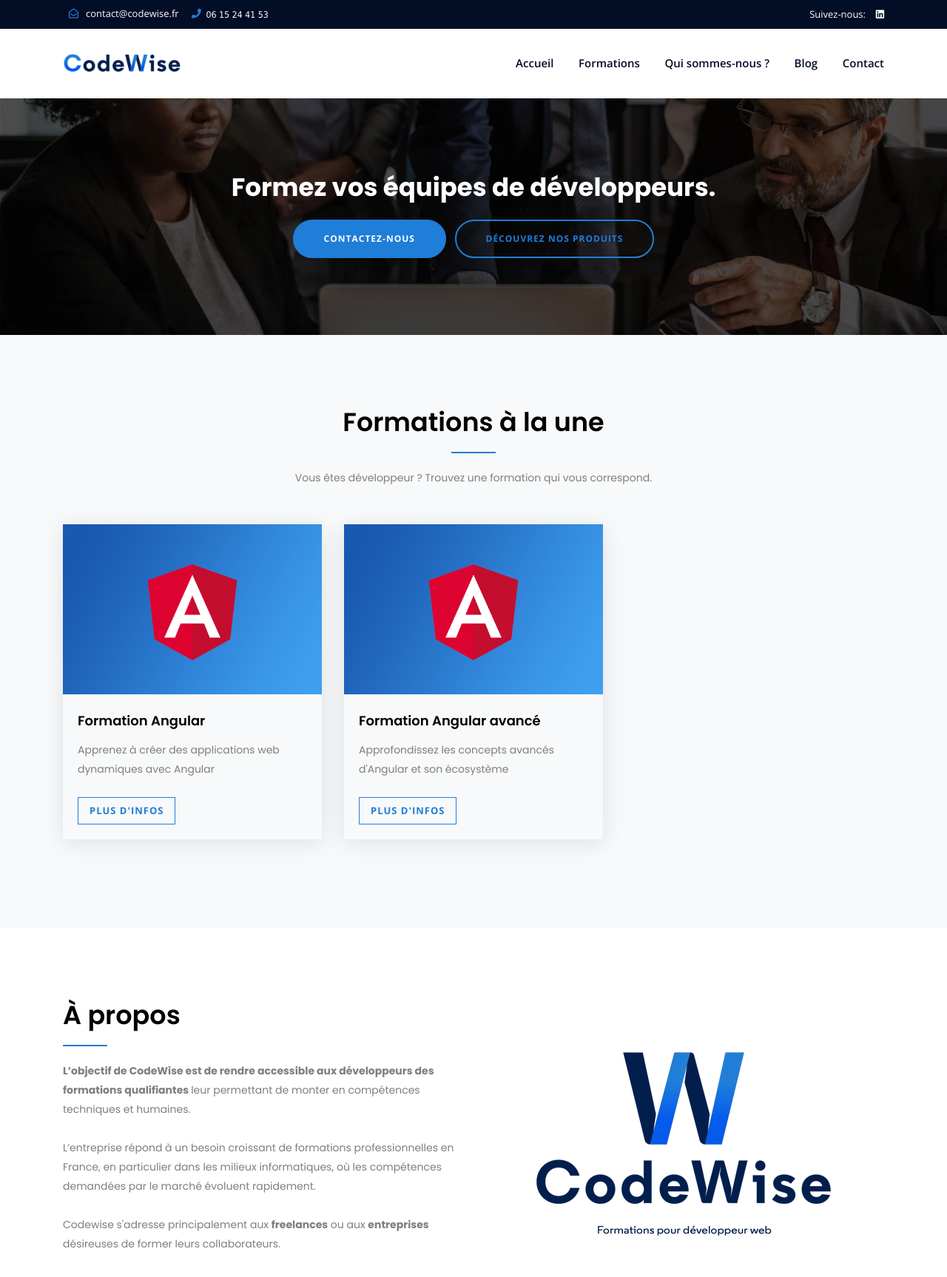
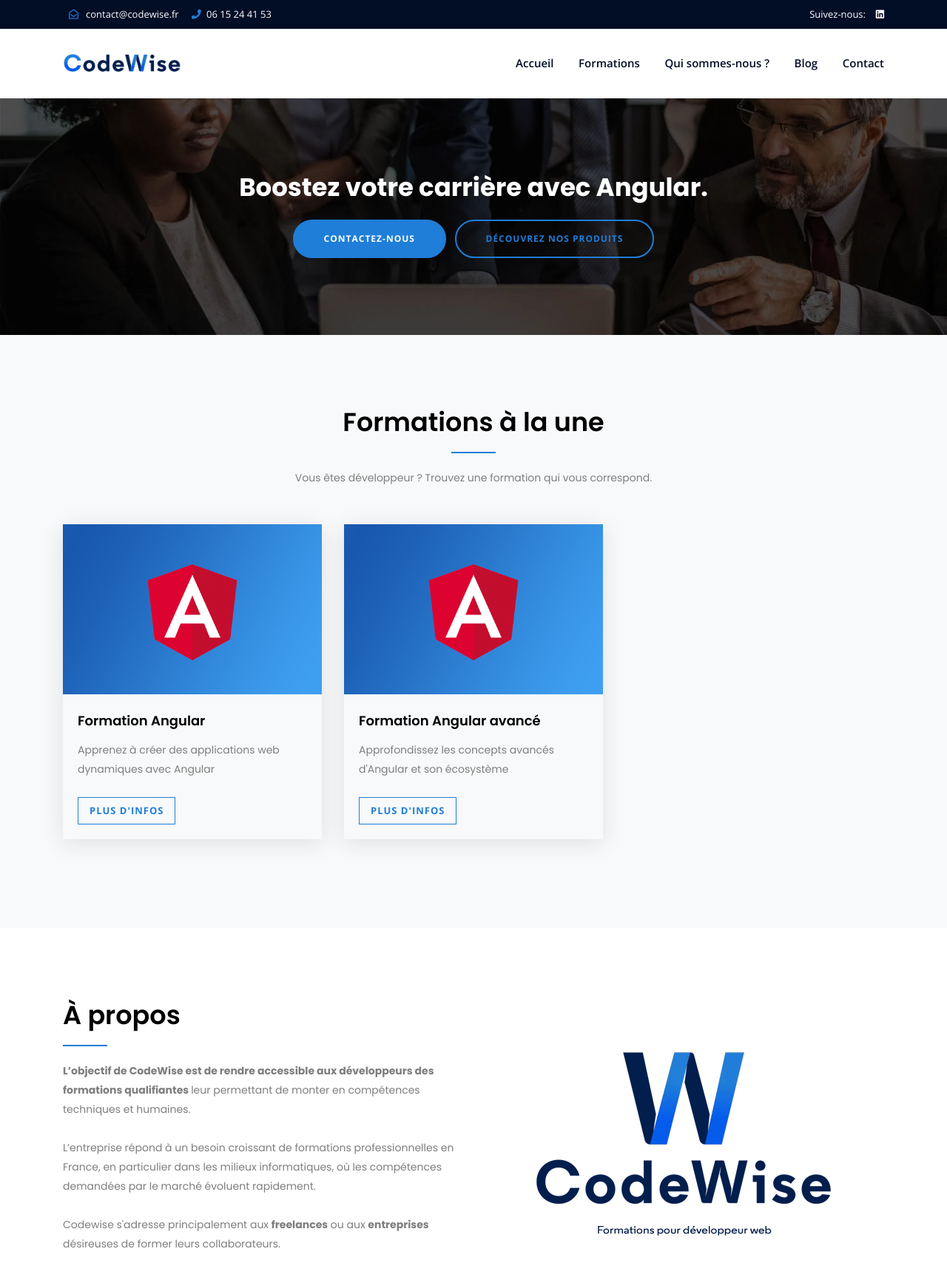
Before and after one commit to hubergerard/hubergerard.github.io, a Jekyll site: the page built from index.html, in a window 1280 px wide, cut to the strip 0-1831 px from the top of the page. Shown: the top 1727 px of the strip at 74% size. Built offline with Jekyll 4.4.1, drawn with Linux system fonts in a browser that asks for light colours; some of the changed text lies outside the part shown.

Commit message:
change slogan + change year copyright and number's formation + change img for text phone number

```diff
--- a/_config.yml
+++ b/_config.yml
@@ -1,7 +1,7 @@
-title: "CodeWise - Formations pour développeurs"
+title: "CodeWise - Boostez votre carrière avec Angular"
 email: "themeaffairs@gmail.com"
 description: >- # this means to ignore newlines until "baseurl:"
- CodeWise - Formations pour développeurs. Des formations techniques, soft-skills, management.
+ CodeWise - Boostez votre carrière avec Angular. Des formations techniques, soft-skills, management.
 baseurl: # the subpath of your site, e.g. /blog
 url: https://codewise.fr # the base hostname & protocol for your site, e.g. http://example.com or  https://tradejk.netlify.com
 blog-url: https://blog.codewise.fr
--- a/_includes/call_to_action.html
+++ b/_includes/call_to_action.html
@@ -3,7 +3,7 @@
         <div class="row">
             <div class="col-xl-12 text-center">
                 <div class="call-to-action white-text">
-                    <h1>Formez vos équipes de développeurs.</h1>
+                    <h1>Boostez votre carrière avec Angular.</h1>
                     <div class="call-to-action">
                         <a href="/pages/contact" class="btn m-1">contactez-nous</a>
 						<a href="/pages/services" class="btn-off m-1">découvrez nos produits</a>
--- a/_includes/countdown.html
+++ b/_includes/countdown.html
@@ -4,14 +4,14 @@
             <div class="col-xl-4 col-md-4 col-sm-4 z-index">
                 <div class="single-counter text-center mb-30">
                     <span class="lnr lnr-users"></span>
-                    <div class="counter">240</div>
+                    <div class="counter">280</div>
                     <p>personnes formées</p>
                 </div>
             </div>
             <div class="col-xl-4 col-md-4 col-sm-4 z-index">
                 <div class="single-counter text-center mb-30">
                     <span class="lnr lnr-thumbs-up"></span>
-                    <div class="counter">38</div>
+                    <div class="counter">48</div>
                     <p>formations dispensées</p>
                 </div>
             </div>
--- a/_includes/footer.html
+++ b/_includes/footer.html
@@ -36,7 +36,7 @@
                             <a href="{{site.url}}"><img src="{{site.baseurl}}/assets/img/logo/footer_logo.webp" class="img-fluid" alt="{{site.title}}"></a>
                         </div>
                         <div class="footer-text">
-                            <p>Formations pour développeurs. Construisons votre parcours ensemble !</p>
+                            <p>Boostez votre carrière avec Angular. Construisons votre parcours ensemble !</p>
                         </div>
                         <div class="footer-social-icon">
                             <span>Suivez-nous</span>
--- a/_includes/header_top.html
+++ b/_includes/header_top.html
@@ -4,7 +4,7 @@
             <div class="col-xl-6 col-lg-6 col-md-8 text-center text-md-left d-flex d-md-block justify-content-center">
                 <div class="header-top-cta d-flex flex-row">
                     <span class="ml-2"><i class="far fa-envelope-open"></i><a id="email-clickable" href="mailto:contact@codewise.fr">contact@codewise.fr</a></span>
-                    <span><i id="icon-tel" class="fas fa-phone"></i> <img src="/assets/img/bandeaux/haut-tel.jpg" alt="numero telephone codewise"></span>
+                    <span><i id="icon-tel" class="fas fa-phone"></i> 06 15 24 41 53</span>
                 </div>
             </div>
             <div class="col-xl-6 col-lg-6 col-md-4 text-center text-md-right">
--- a/assets/css/style.scss
+++ b/assets/css/style.scss
@@ -329,6 +329,10 @@
 	color: #1f7ed8;
 }
 
+.header-top-cta .fa-phone {
+	margin-right: 4px;
+}
+
 .top-social-links span {
 	font-size: 13px;
 	color: #fff;
```
Also changed, not shown: other parts of _includes/footer.html (+1 -1 lines), assets/js/simple-jekyll-search.min.js.
